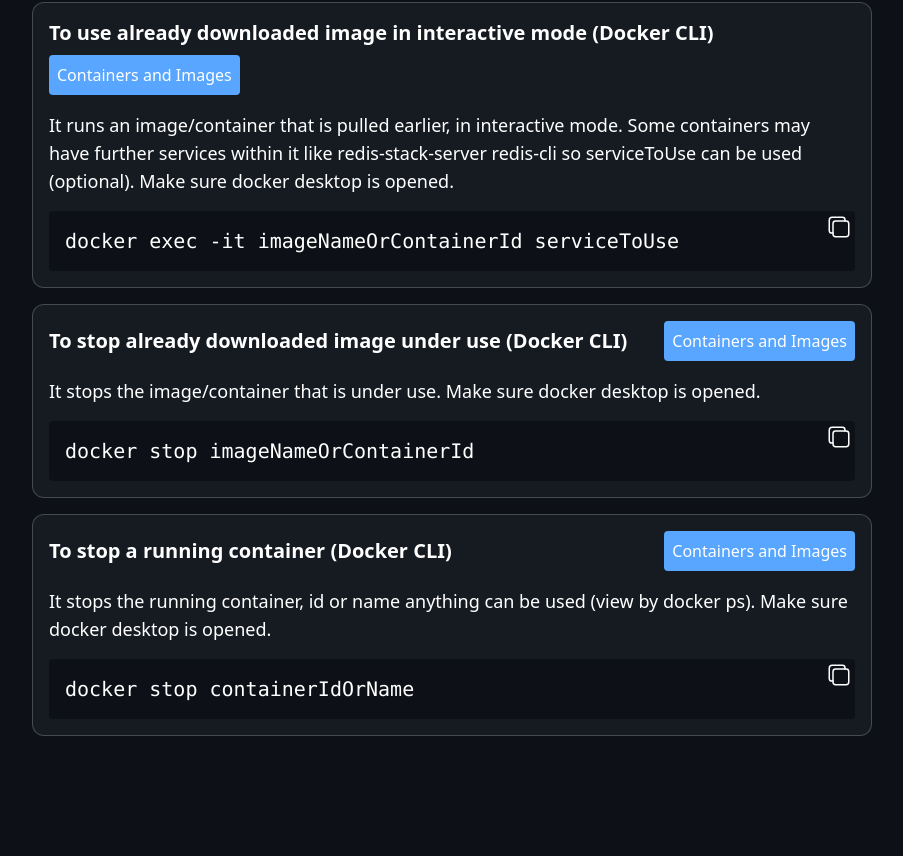
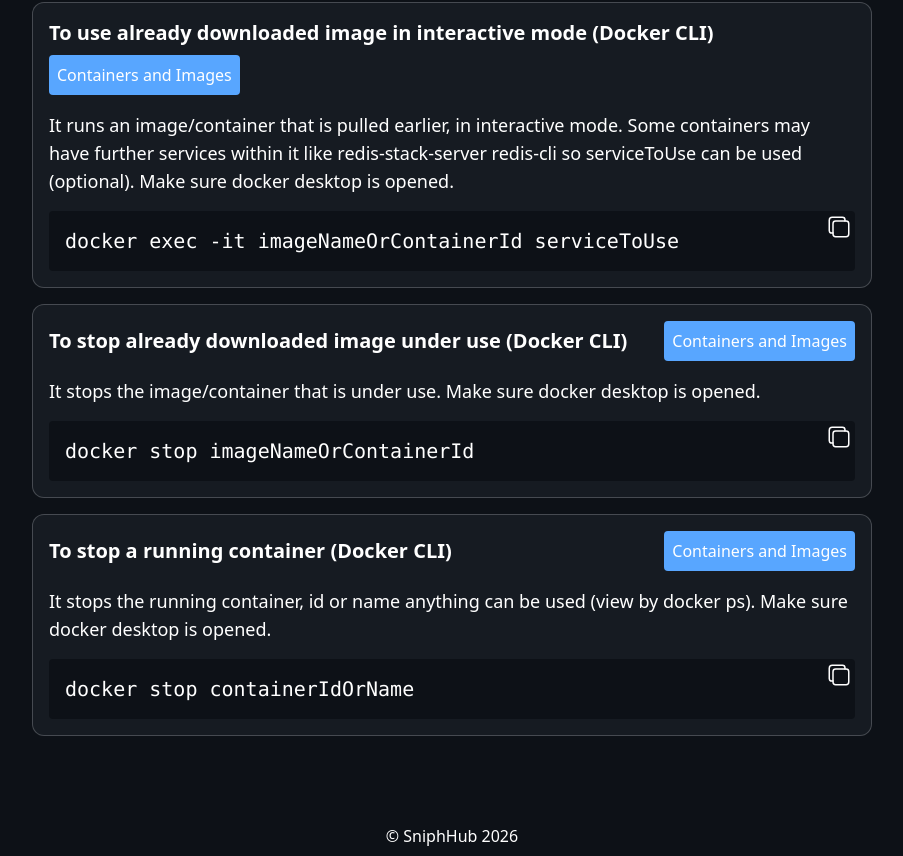
Before and after one commit to AmaanNaseh/snipphub, a React (Vite) app in the folder frontend/: page /commands/docker in a window 1280 px wide. Shown: the part 3099-3955 px from the top of the page, without its empty margins (188-1091 px from the left). Before the commit the page ends 3915 px from the top, so only its background shows below. Built offline with nearby package versions, Linux system fonts and the light colour scheme.

Commit message:
added footer and changed gradient to simple color in light theme

```diff
--- a/frontend/src/App.jsx
+++ b/frontend/src/App.jsx
@@ -5,6 +5,7 @@
 
 // Components
 import Navbar from "./components/Navbar";
+import Footer from "./components/Footer";
 
 // Pages
 import HomePage from "./pages/HomePage";
@@ -71,6 +72,8 @@
           />
         </Routes>
       </div>
+
+      <Footer />
     </>
   );
 };
--- /dev/null
+++ b/frontend/src/components/Footer.jsx
@@ -0,0 +1,11 @@
+import React from "react";
+
+const Footer = () => {
+  return (
+    <p className="text-center my-2">
+      &copy; SniphHub {new Date().getFullYear()}
+    </p>
+  );
+};
+
+export default Footer;
--- a/frontend/src/components/HomePage/Cards.jsx
+++ b/frontend/src/components/HomePage/Cards.jsx
@@ -25,7 +25,7 @@
                   className={`p-2 rounded-xl group-hover:scale-105 transition-all duration-100 ${
                     theme === "dark"
                       ? "bg-[#0d1117] text-[#58a6ff] group-hover:bg-[#58a6ff] group-hover:text-black"
-                      : "bg-[#f5f5ff] text-[#165dfc] group-hover:bg-neon-blue-gradient group-hover:text-white"
+                      : "bg-[#f5f5ff] text-[#165dfc] group-hover:bg-[#165dfc] group-hover:text-white"
                   }`}
                 >
                   <item.techIcon className="text-4xl" />
--- a/frontend/src/components/Navbar.jsx
+++ b/frontend/src/components/Navbar.jsx
@@ -74,7 +74,7 @@
                   className={`p-2 rounded-xl  ${
                     theme === "dark"
                       ? `text-[#000] group-hover:bg-[#58a6ff] group-hover:text-white ${item.techRoute === location.pathname ? "bg-[#58a6ff] text-white" : "bg-[#f5f5ff]"}`
-                      : `text-[#165dfc] group-hover:bg-neon-blue-gradient group-hover:text-white ${item.techRoute === location.pathname ? "bg-neon-blue-gradient text-white" : "bg-[#f5f5ff]"}`
+                      : `text-[#165dfc] group-hover:bg-[#165dfc] group-hover:text-white ${item.techRoute === location.pathname ? "bg-[#165dfc] text-white" : "bg-[#f5f5ff]"}`
                   }`}
                 >
                   <item.techIcon className="text-[80px]" />
@@ -149,7 +149,7 @@
                   className={`p-2 rounded-xl ${
                     theme === "dark"
                       ? `text-[#000] group-hover:bg-[#58a6ff] group-hover:text-white ${item.techRoute === location.pathname ? "bg-[#58a6ff] text-white" : "bg-[#f5f5ff]"}`
-                      : `text-[#165dfc] group-hover:bg-neon-blue-gradient group-hover:text-white ${item.techRoute === location.pathname ? "bg-neon-blue-gradient text-white" : "bg-[#f5f5ff]"}`
+                      : `text-[#165dfc] group-hover:bg-[#165dfc] group-hover:text-white ${item.techRoute === location.pathname ? "bg-[#165dfc] text-white" : "bg-[#f5f5ff]"}`
                   }`}
                 >
                   <item.techIcon className="text-lg" />
--- a/frontend/src/pages/CommandsPage.jsx
+++ b/frontend/src/pages/CommandsPage.jsx
@@ -56,7 +56,7 @@
             <div className="flex flex-col gap-8">
               <div className="flex items-center gap-4 md:gap-8">
                 <div
-                  className={`p-4 rounded-xl font-bold ${theme === "dark" ? "bg-[#58a6ff] text-white" : "bg-neon-blue-gradient text-white"}`}
+                  className={`p-4 rounded-xl font-bold ${theme === "dark" ? "bg-[#58a6ff] text-white" : "bg-[#165dfc] text-white"}`}
                 >
                   <tech.techIcon className="text-[80px]" />
                 </div>
```
